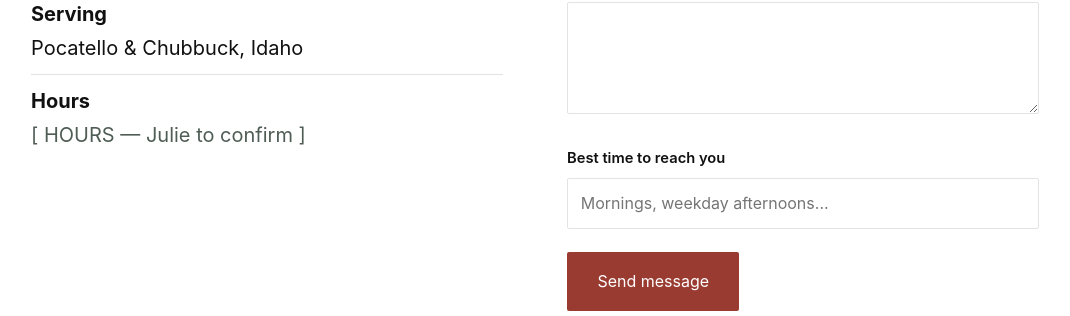
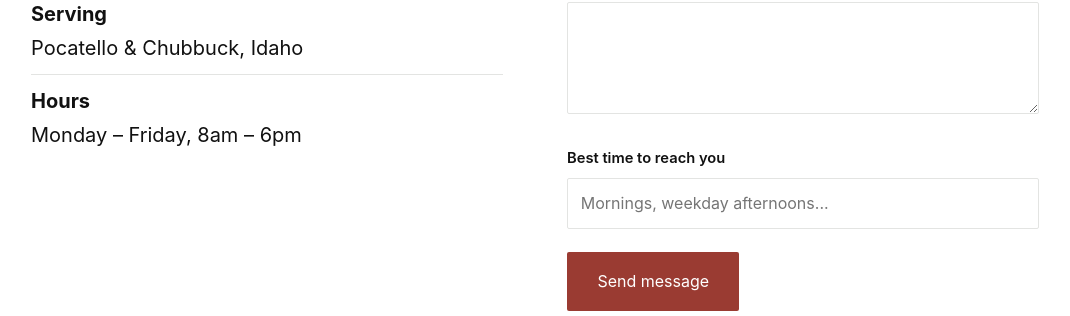
Before and after one commit to BillBrieferServer/seasons, a FastAPI app: page /preview/contact in a window 1280 px wide. Shown: the part 688-1004 px from the top of the page, without its empty margins (105-1175 px from the left). Run offline with FastAPI, Linux system fonts and the light colour scheme; parts of the project's set-up code (start-up, migrations or seed data) failed here and were passed over; some libraries are stand-ins or nearby versions.

Commit message:
Contact: real hours, M-F 8-6

```diff
--- a/app/templates/public/contact.html
+++ b/app/templates/public/contact.html
@@ -16,7 +16,7 @@
         <li><strong>Call or text</strong><br><a href="tel:{{ b.phone_href }}" style="font-size:1.3rem">{{ b.phone }}</a></li>
         <li><strong>Email</strong><br><a href="mailto:{{ b.email }}">{{ b.email }}</a></li>
         <li><strong>Serving</strong><br>{{ b.area }}</li>
-        <li><strong>Hours</strong><br><span style="color:var(--sage-dark)">[ HOURS &mdash; Julie to confirm ]</span></li>
+        <li><strong>Hours</strong><br>Monday &ndash; Friday, 8am &ndash; 6pm</li>
       </ul>
     </div>
 
```
